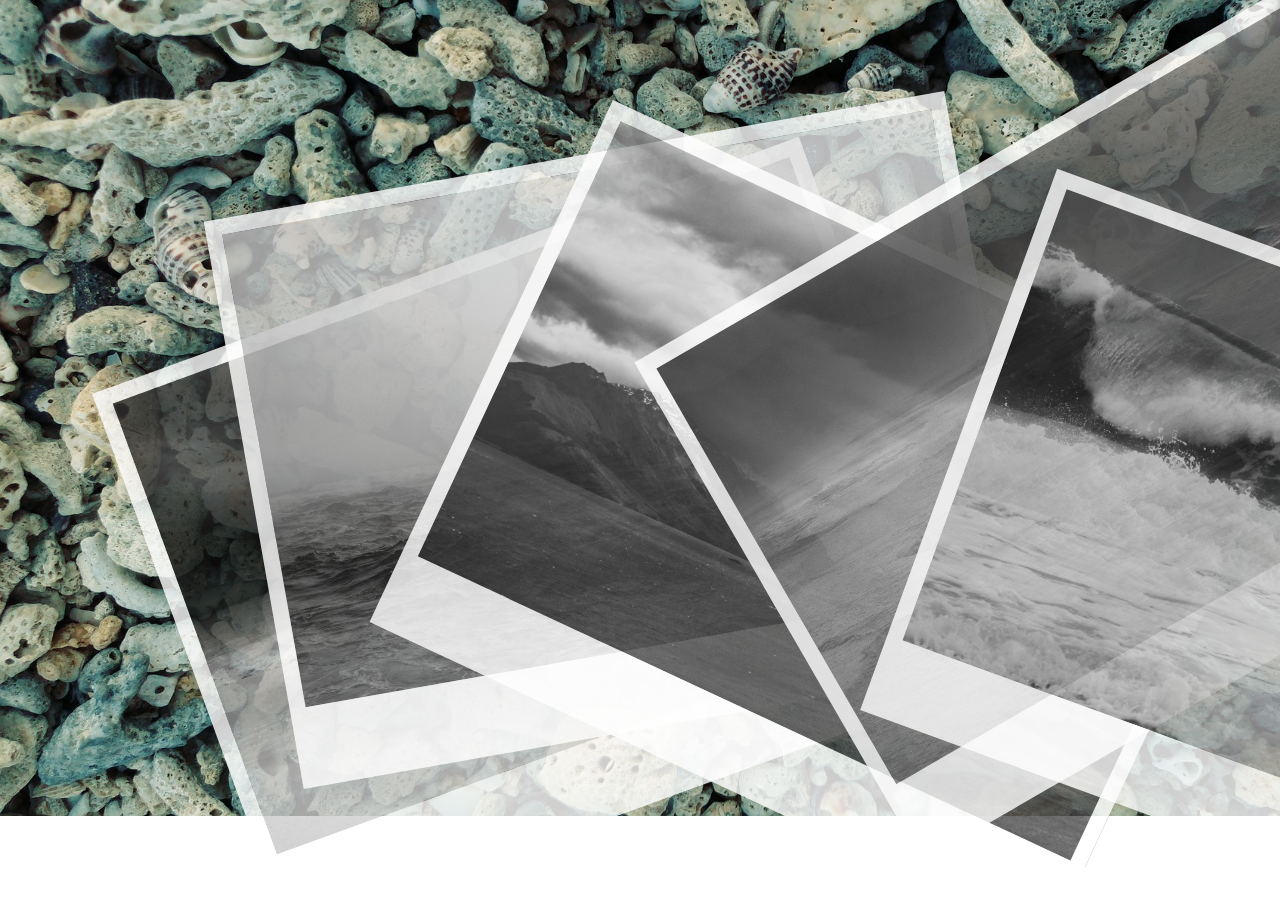
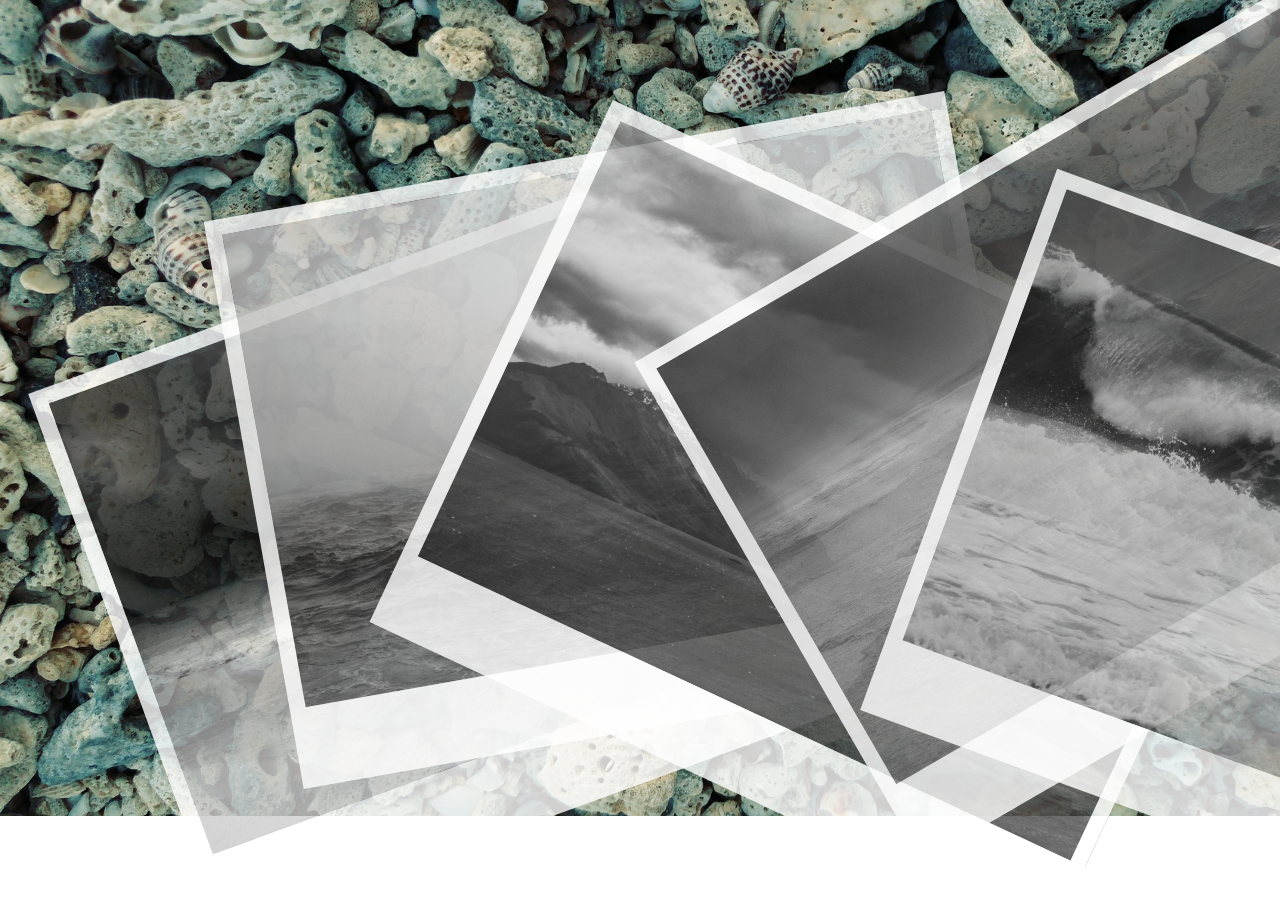
Before and after one commit to Lorenzzschmid/beach-portfolio-gallery, a website: page src/index.html in a window 1280 px wide. Shown: the top 904 px of the page. Drawn offline with nearby package versions, Linux system fonts and the light colour scheme; files that its build step writes are made by us from their sources.

Commit message:
images adjusted and overflow hidden

```diff
--- a/src/scss/layouts/_body.scss
+++ b/src/scss/layouts/_body.scss
@@ -31,7 +31,7 @@ body {
           // specification for each image like rotation differentiation, and position.
           .pictures1 {
             position: relative;
-            left: 10rem;
+            left: 6rem;
             top: 15rem;
             background-image: url(../../images/storm.jpg);
             transform: rotate(-20deg);
```
